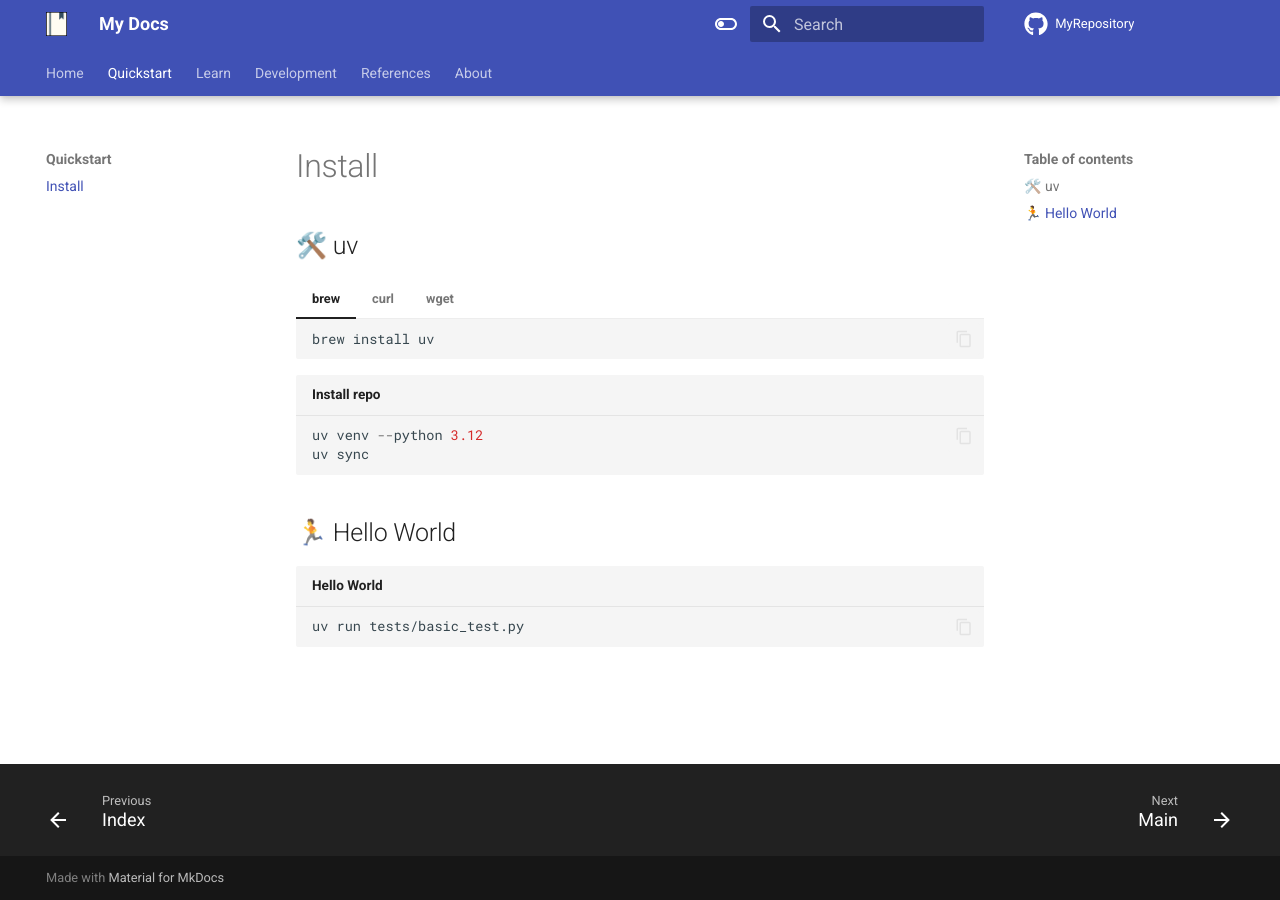
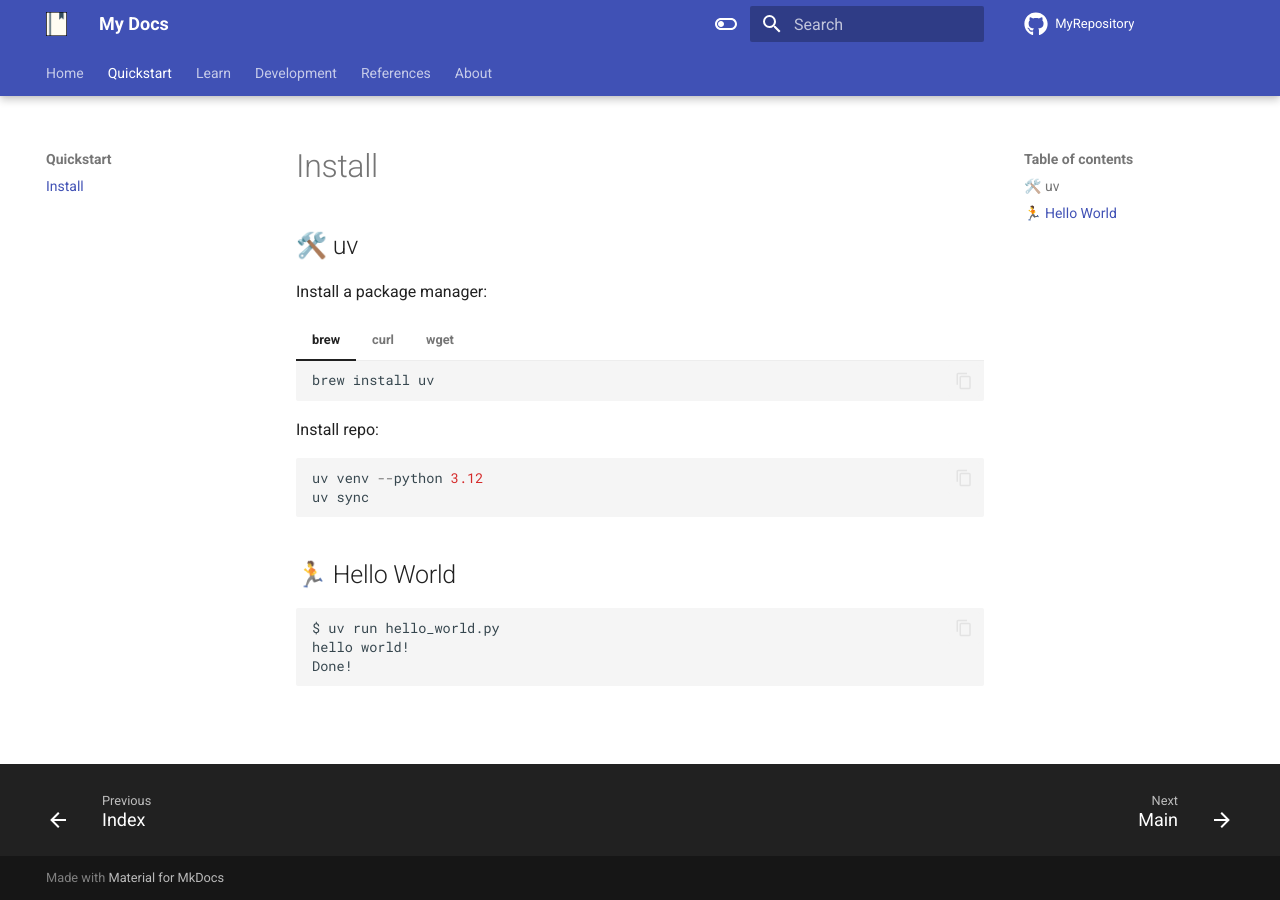
Before and after one commit to destin-v/codex-vscode, an MkDocs documentation site: the page built from docs/quickstart/install.md, in a window 1280 px wide. Built offline with MkDocs 1.6.1 and Material for MkDocs 9.7.7, drawn with Linux system fonts in a browser that asks for light colours; plug-ins that fetch from the network failed and are left out.

Commit message:
Add termynal [x] Limited use because of lack of copy to clipboard

````diff
--- a/docs/quickstart/install.md
+++ b/docs/quickstart/install.md
@@ -1,30 +1,33 @@
 ## 🛠️ uv
 
+Install a package manager:
 === "brew"
-
     ```bash
     brew install uv
     ```
 
 === "curl"
-
     ``` bash
     curl -LsSf https://astral.sh/uv/install.sh | sh
     ```
 
 === "wget"
-
     ```bash
     wget -qO- https://astral.sh/uv/install.sh | sh
     ```
 
-``` py title="Install repo"
+Install repo:
+``` python
 uv venv --python 3.12
 uv sync
 ```
 
+
 ## 🏃 Hello World
 
-```bash title="Hello World"
-uv run tests/basic_test.py
+<!-- termynal -->
+```bash
+$ uv run hello_world.py
+hello world!
+Done!
 ```
--- a/mkdocs.yml
+++ b/mkdocs.yml
@@ -90,9 +90,10 @@
       emoji_generator: !!python/name:material.extensions.emoji.to_svg
 
 plugins:
+  - glightbox
   - privacy
   - search
-  - glightbox # image view
+  - termynal
 
   # Mkdocs auto code generation
   # https://stackoverflow.com/questions/74209148/automatically-generate-api-reference-for-all-subpackages-modules
--- a/pyproject.toml
+++ b/pyproject.toml
@@ -8,7 +8,6 @@
 readme = "README.md"
 dependencies = [
     "loguru",
-
     "rich",
     "typer",
 ]
@@ -36,6 +35,7 @@
     "mkdocs-glightbox",
     "mkdocs-material[imaging]",
     "mkdocstrings[python]",
+    "termynal>=0.13.1",
 ]
 cicd = [
     "black",
````
Also changed, not shown: 1 other file.
